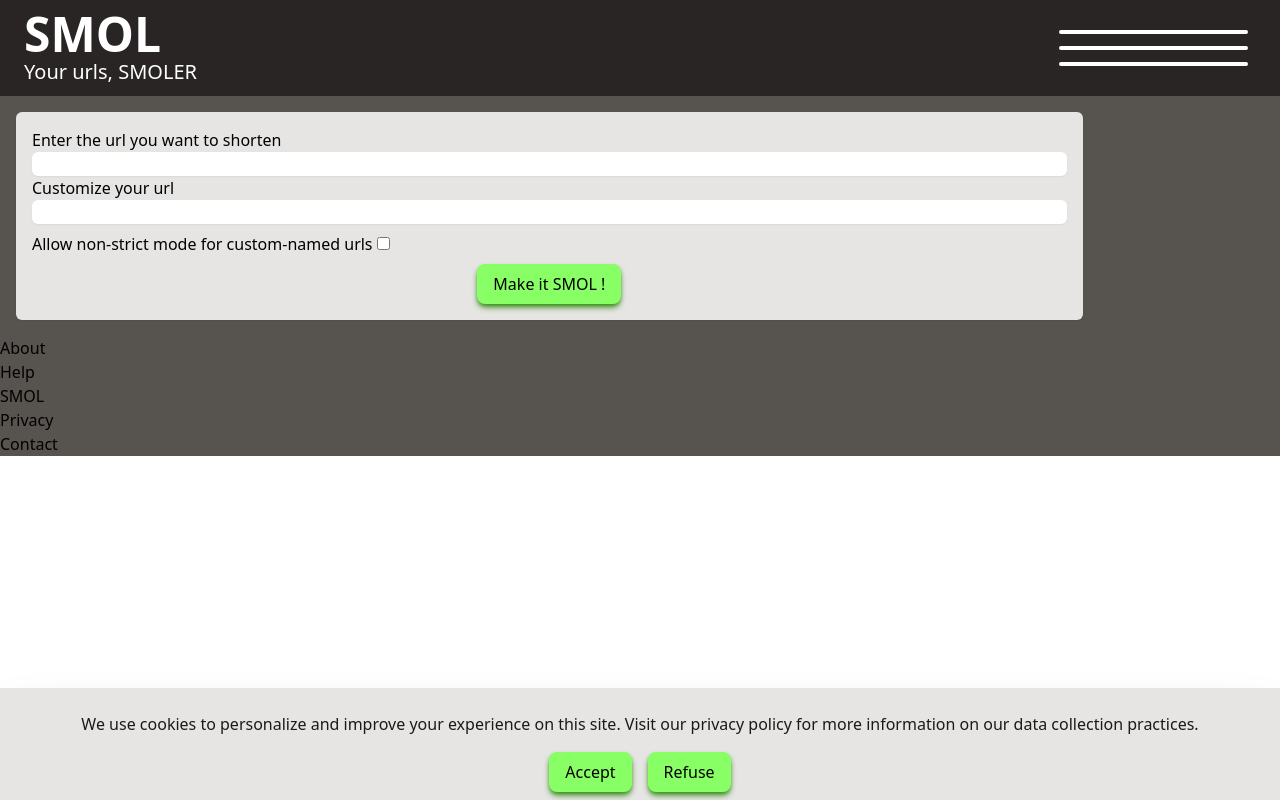
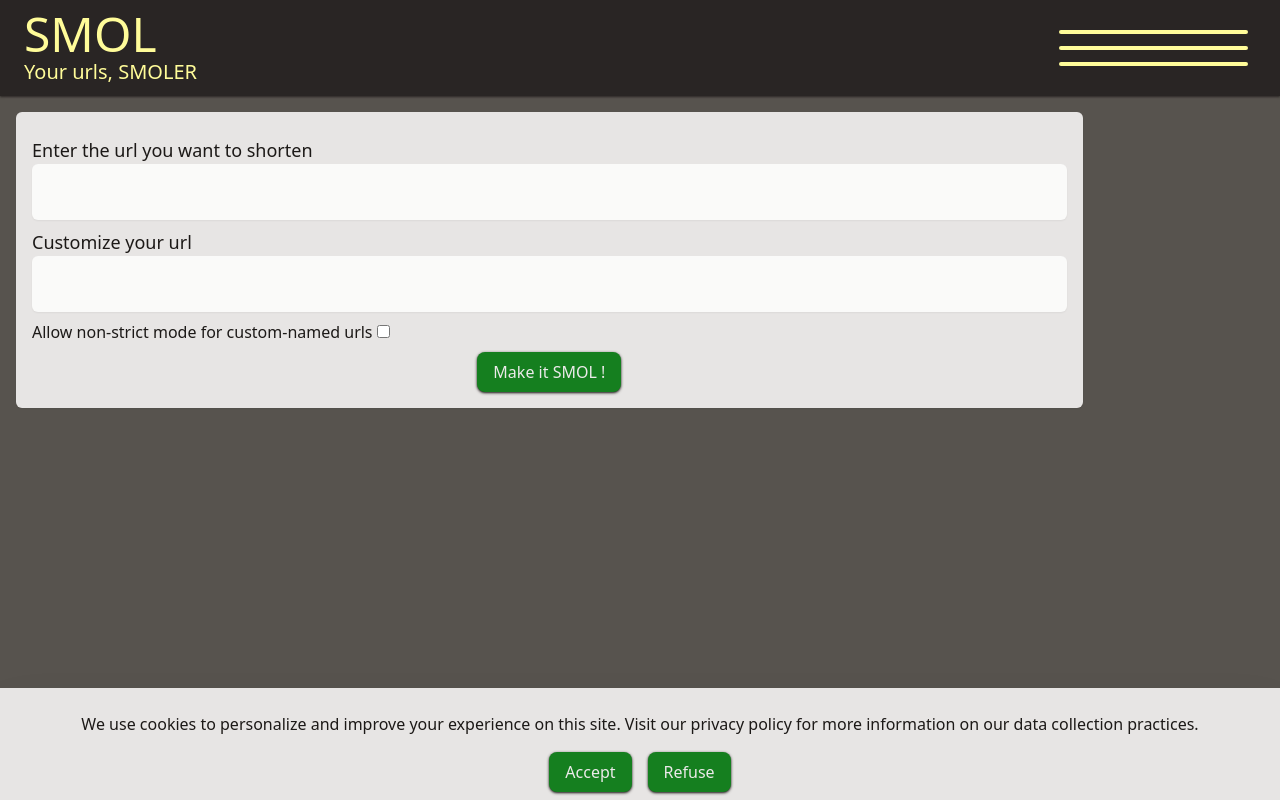
Before and after one commit to Janxa/smol, a React (Create React App) app in the folder client/: page / in a window 1280 px wide. Built offline with nearby package versions, Linux system fonts and the light colour scheme.

Commit message:
Refactoring UrlForm to a functionnal component

```diff
--- a/client/src/App.js
+++ b/client/src/App.js
@@ -20,6 +20,7 @@ function App() {
     setCookie("url_list", url_list, {
       path: "/",
     });
+
     setCookieVisible(false);
   }
   function RefuseCookie(){
@@ -39,17 +40,32 @@ function App() {
       setSidebarVisible(true)
     }
   }
+  console.log("cooks",cookies)
   return (
-    <div className="flex flex-col bg-stone-600 ">
+    <div className="flex flex-col h-screen bg-stone-600 ">
       <ToastContainer />
-      <Header className="fixed" ToggleSidebar={ToggleSidebar}/>
+      <Header ToggleSidebar={ToggleSidebar}/>
+
       <Sidebar
         url_list={url_list}
         visible={sidebarVisible}
+        cookieVisible={cookieVisible}
       />
-      <Main url_list={url_list} setUrl_list={setUrl_list} RefuseCookie={RefuseCookie} CreateCookie={CreateCookie} />
+
+      <Main
+      url_list={url_list}
+      setUrl_list={setUrl_list}
+      RefuseCookie={RefuseCookie}
+      CreateCookie={CreateCookie}
+      />
+
       <Footer OpenPopup={OpenPopup} />
-      <Popup content={popup.content} visible={popup.visible} ClosePopup={ClosePopup} />
+      <Popup
+      content={popup.content}
+      visible={popup.visible}
+      ClosePopup={ClosePopup}
+      />
+
       { cookieVisible && (
           <CookiesBanner
             RefuseCookie={RefuseCookie}
--- a/client/src/components/Footer.jsx
+++ b/client/src/components/Footer.jsx
@@ -5,8 +5,8 @@ import Help from "./popups/Help";
 import About from "./popups/About";
 function Footer(props) {
   return (
-    <footer >
-      <ul>
+    <footer className="bg-primary-brown fixed bottom-0  w-full" >
+      <ul className="flex justify-around items-center">
         <li
           onClick={() => props.OpenPopup(About )}
         >
@@ -14,8 +14,9 @@ function Footer(props) {
         </li>
         <li onClick={() => props.OpenPopup(Help )}>
           Help
+        </li><li>
+        <h3 className="text-xl font-medium text-secondary-yellow ">SMOL</h3>
         </li>
-        <h3>SMOL</h3>
         <li
           onClick={() => props.OpenPopup( Privacy )}
         >
--- a/client/src/components/Header.jsx
+++ b/client/src/components/Header.jsx
@@ -2,16 +2,16 @@ import React, { Component } from "react";
 const Header = ({ToggleSidebar}) => {
 
   return (
-    <header className="bg-stone-800 h-24 px-6 py-2 flex items-center justify-around ">
+    <header className="bg-stone-800 h-24 px-6 py-2 flex items-center justify-around shadow-sm shadow-stone-800 z-20 ">
       <div className="w-2/3">
-        <h1 className="text-white font-bold text-5xl">SMOL</h1>
-        <h2 className="text-white text-xl" >Your urls, SMOLER</h2>
+        <h1 className="text-secondary-yellow font-uncut font text-5xl">SMOL</h1>
+        <h2 className="text-secondary-yellow font-uncut text-xl" >Your urls, SMOLER</h2>
       </div>
       <div className="w-1/3 h-3/5 flex flex-col justify-around items-end ">
       <button onClick={ToggleSidebar} className="w-1/2 rounded-md px-2 h-full flex flex-col justify-around items-center hover:scale-105 transition-transform ease-in-out duration-100">
-        <div className="bg-white rounded-md w-full h-[10%] inline-block"></div>
-        <div className="bg-white rounded-md w-full h-[10%] inline-block"></div>
-        <div className="bg-white rounded-md w-full h-[10%] inline-block"></div>
+        <div className="bg-secondary-yellow rounded-md w-full h-[10%] inline-block"></div>
+        <div className="bg-secondary-yellow rounded-md w-full h-[10%] inline-block"></div>
+        <div className="bg-secondary-yellow rounded-md w-full h-[10%] inline-block"></div>
       </button>
       </div>
     </header>
--- a/client/src/components/Main.jsx
+++ b/client/src/components/Main.jsx
@@ -10,6 +10,7 @@ const Main = (props) => {
     new_url_list.push(url);
     setUrl_list(new_url_list)
     if (Object.keys(cookies.cookies).length > 0) {
+      console.log("cookie called")
       cookies.set("url_list", url_list, {
         path: "/",
       });
--- a/client/src/components/UrlForm.jsx
+++ b/client/src/components/UrlForm.jsx
@@ -1,57 +1,38 @@
-import React, { Component } from "react";
-import { url_regex, reserved_keywords } from "../variables";
+import React, { Component, useState } from "react";
+import { url_schema } from "../joi_schemas/url_schema";
 import axios from "axios";
 import UrlPairs from "./UrlPairs";
 const Joi = require("joi");
-class UrlForm extends Component {
-  constructor(props) {
-    super(props);
-  }
-  state = {
-    data: { url: "", alias: "", allowMod: false },
-    last_url: {},
-    errors: {},
+
+function UrlForm(props) {
+  const [data,setData] = useState( { url: "", alias: "", allowMod: false });
+  const [lastUrl,setLastUrl] =useState({})
+  const [errors,setErrors]=useState({})
+  const schema = url_schema;
+
+  const handleChange = ({ currentTarget: input }) => {
+    setData( (data)=>{
+      return{
+        ...data,
+        [input.name]:input.value
+      }
+    } );
   };
-  schema = Joi.object({
-    url: Joi.string().pattern(url_regex).max(1000).required().messages({
-      "string.pattern.base":
-        "This is not a valid url, url should look like 'http://thisIsAnURL.com'",
-      "string.max": "Url too long",
-      "string.empty": "Please insert an url",
-    }),
-    alias: Joi.string()
-      .min(3)
-      .trim()
-      .max(1000)
-      .regex(/^\S+$/)
-      .allow("")
-      .invalid(...reserved_keywords)
-      .messages({
-        "string.min": "Alias too short",
-        "string.max": "Alias too long",
-        "string.invalid": "Alias invalid",
-        "string.regex": "Alias can't contain space",
-      }),
-  });
-  handleChange = ({ currentTarget: input }) => {
-    const data = { ...this.state.data };
-    const name = input.name;
-    data[name] = input.value;
-    this.setState({ data });
+  const handleCheck = ({ currentTarget: checkBox }) => {
+    setData( (data)=>{
+      return{
+        ...data,
+        [checkBox.name]:!data.allowMod
+      }
+    } );
+
   };
-  handleCheck = ({ currentTarget: checkBox }) => {
-    const name = checkBox.name;
-    const data = { ...this.state.data };
-    data[name] = !data[name];
-    this.setState({ data });
-  };
-  handleSubmit = async (event) => {
+  const handleSubmit = async (event) => {
     event.preventDefault();
-    const data = { ...this.state.data };
-    let errors = { ...this.state.errors };
-    let last_url = { ...this.state.last_url };
+    let errors = {};
+    let lastUrl = {};
     try {
-      await this.schema.validateAsync(
+      await schema.validateAsync(
         {
           url: data["url"],
           alias: data["alias"],
@@ -59,60 +40,58 @@ class UrlForm extends Component {
         { abortEarly: false }
       );
       const res = await axios.post("shortner/generate", data);
-      this.props.add_url_to_list(res.data);
-      last_url = res.data;
-      this.setState({ last_url });
+      props.add_url_to_list(res.data);
+      lastUrl = res.data;
+      setLastUrl(lastUrl );
     } catch (err) {
       console.log(err);
       err.details.forEach(
         (error) => (errors[error.context.label] = error.message)
       );
-      this.setState({ errors }, () => {
-        console.log("error", this.state.errors);
-      });
+      setErrors(errors );
     }
   };
-  render() {
-    const data = { ...this.state.data };
-    return (
+  return (
+
       <section>
-        <form onSubmit={this.handleSubmit} className="flex flex-col">
-          <label htmlFor="url">Enter the url you want to shorten</label>
+        <form onSubmit={handleSubmit} className="flex flex-col">
+          <label htmlFor="url" className="pt-2 text-lg text-stone-900">Enter the url you want to shorten</label>
           <input
-            className="rounded-md shadow-sm "
+            className="rounded-md shadow-sm p-4  bg-stone-50 focus:bg-white focus:outline-none focus:shadow-sm focus:shadow-stone-400  "
             value={data.url}
-            onChange={this.handleChange}
+            onChange={handleChange}
             name="url"
             type="text"
           />
-          {this.state.errors !== false && <p>{this.state.errors["url"]}</p>}
-          <label htmlFor="alias">Customize your url</label>
+          {errors['url']  && <p>{errors["url"]}</p>}
+          <label htmlFor="alias" className="pt-2 text-lg text-stone-900">Customize your url</label>
           <input
-            className="rounded-md shadow-sm "
+            className="rounded-md shadow-sm p-4  bg-stone-50 focus:bg-white focus:outline-none focus:shadow-sm focus:shadow-stone-400  "
             value={data.alias}
-            onChange={this.handleChange}
+            onChange={handleChange}
             name="alias"
             type="text"
           /><div className="py-2">
-            <label htmlFor="allowmod">Allow non-strict mode for custom-named urls </label>
+            {errors['alias']&& <p>{errors["alias"]}</p>}
+            <label htmlFor="allowmod" className="pt-2 text-stone-900">Allow non-strict mode for custom-named urls </label>
           <input
+            className="accent-primary-green"
             type="checkbox"
             name="allowMod"
             checked={data.allowMod}
-            onChange={this.handleCheck}
+            onChange={handleCheck}
           />
           </div>
 
-          {this.state.errors !== false && <p>{this.state.errors["alias"]}</p>}
 
           <button className="btn-validation self-center"type="submit">Make it SMOL !</button>
         </form>
-        {Object.keys(this.state.last_url).length !== 0 && (
-          <UrlPairs data={this.state.last_url} />
+        {Object.keys(lastUrl).length !== 0 && (
+          <UrlPairs data={lastUrl} />
         )}
       </section>
-    );
-  }
+
+  );
 }
 
 export default UrlForm;
--- a/client/src/components/UrlPairs.jsx
+++ b/client/src/components/UrlPairs.jsx
@@ -2,12 +2,8 @@ import React, { Component } from "react";
 function UrlPairs(props) {
   return (
     <div>
-      <p>
-        Long | <a href={props.data.long}>{props.data.long}</a>
-      </p>
-      <p>
-        Short | <a href={props.data.long}>{props.data.short}</a>
-      </p>
+      <p onClick={null}>{props.data.short}</p>
+      <a href={props.data.long}>{props.data.long}</a>
     </div>
   );
 }
--- a/client/src/index.css
+++ b/client/src/index.css
@@ -4,11 +4,15 @@
 
 @layer components {
     .btn-validation {
-      @apply font-normal rounded-lg bg-greenpear
-      text-black
-        px-4 py-2  shadow-md shadow-greenpear-6
-        hover:shadow-greenpear-8 hover:shadow
-         transition-all ease-in-out
-          hover:bg-greenpear-5 duration-200
+      @apply
+      font-medium rounded-lg
+      px-4 py-2
+      bg-primary-green
+      text-primary-white
+      shadow
+      hover:bg-primary-green-2
+      shadow-primary-brown
+      active:shadow-primary-brown-2 active:shadow-inner
+      transition-all ease-in-out duration-200
     }
-  }
+  };
--- /dev/null
+++ b/client/src/joi_schemas/url_schema.js
@@ -0,0 +1,27 @@
+import { url_regex, reserved_keywords } from "../variables";
+
+const Joi = require("joi");
+
+const url_schema = Joi.object({
+    url: Joi.string().pattern(url_regex).max(1000).required().messages({
+      "string.pattern.base":
+        "This is not a valid url, url should look like 'http://thisIsAnURL.com'",
+      "string.max": "Url too long",
+      "string.empty": "Please insert an url",
+    }),
+    alias: Joi.string()
+      .min(3)
+      .trim()
+      .max(1000)
+      .regex(/^\S+$/)
+      .allow("")
+      .invalid(...reserved_keywords)
+      .messages({
+        "string.min": "Alias too short",
+        "string.max": "Alias too long",
+        "string.invalid": "Alias invalid",
+        "string.regex": "Alias can't contain space",
+      }),
+  });
+
+  export{url_schema}
--- a/client/tailwind.config.js
+++ b/client/tailwind.config.js
@@ -5,20 +5,19 @@ module.exports = {
   theme: {
     extend: {
       colors:
-      {'greenpear':'#87FF65',
-      'greenpear-2':'#6FFF47',
-      'greenpear-3':'#4FFF1F',
-      'greenpear-4':'#35F500',
-      'greenpear-5':'#41AF1D',
-      'greenpear-6':'#348C17',
-      'greenpear-7':'#276911',
-      'greenpear-8':'#1A460B',
-      'greenpear-9':'#0D2306',
-        'opal':'#9DC7C8',
-        'redalert':'#af1b3f',
-        'mint-1':'#BFFFAE',
-        'mint-2':'#DFFFD7'}
-      ,},
+
+      {'primary-green':'#157F1F',
+      'primary-green-2':'#116a19',
+      'primary-black':'#1C1917',
+      'primary-red':'#A8201A',
+      'primary-grey-light':'#A8A29E',
+      'primary-brown-2':'#57534E',
+      'primary-white':"#eceaea",
+      'primary-brown':'#292524',
+      'secondary-yellow':'#FFFC99'
+      },
+
   },
+},
   plugins: [],
 }
```
Also changed, not shown: client/src/components/Sidebar.jsx (+17 -9 lines).
